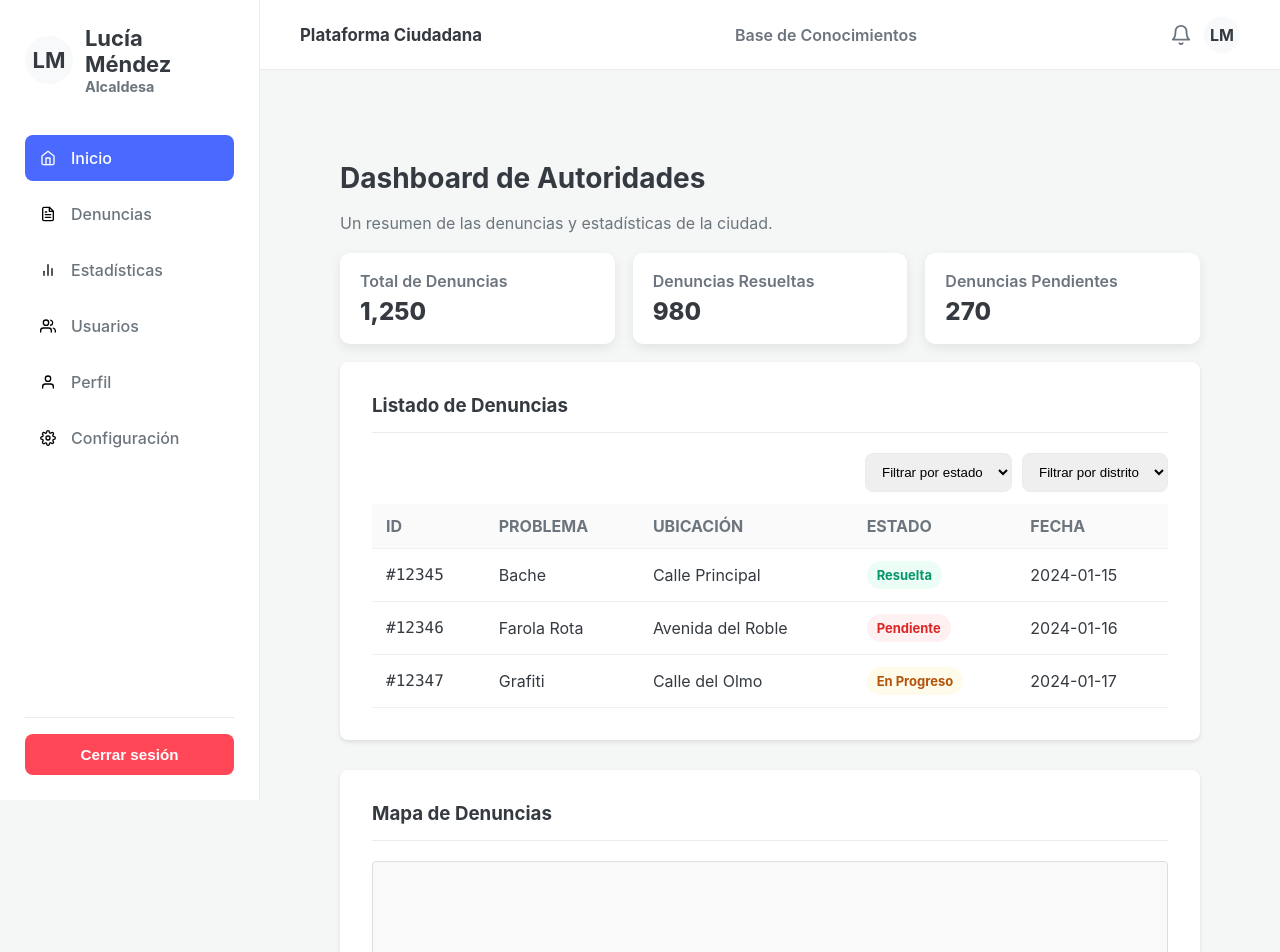
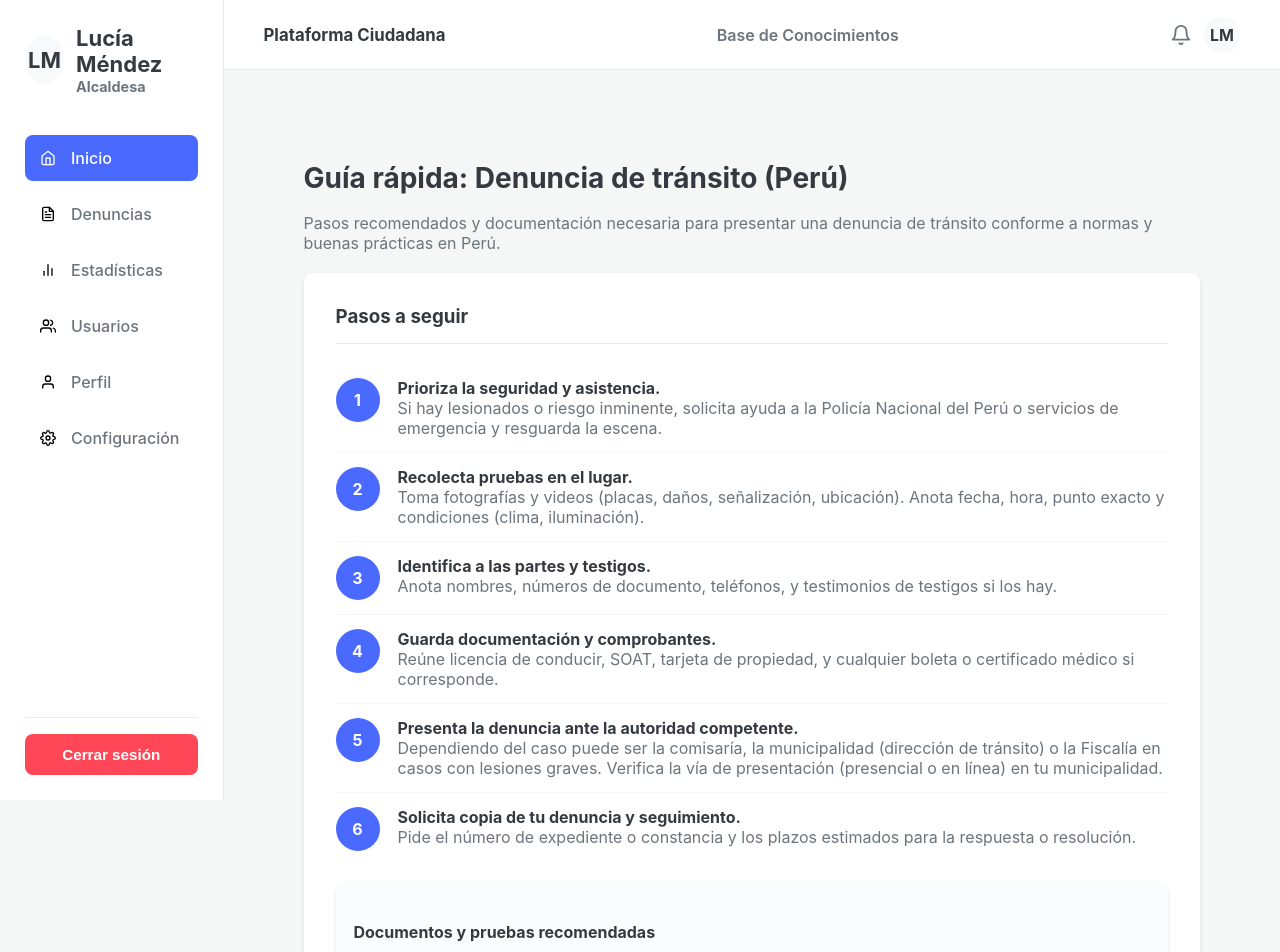
Before and after one commit to RonaldoTcnJnc/SistemadeDenuncias, a React (Vite) app: page /panel-autoridad in a window 1280 px wide. Shown: the top 952 px of the page. Built offline with nearby package versions, Linux system fonts and the light colour scheme; the HTML template or start-up script is replaced by a standard one.

Commit message:
feat(authority): replace dashboard with traffic-complaint guide (Peru)

```diff
--- a/src/components/Authority/AuthorityDashboard.css
+++ b/src/components/Authority/AuthorityDashboard.css
@@ -39,6 +39,24 @@
 .icon-gray { background: #6b7280; }
 .security-card .security-item svg { color: rgba(0,0,0,0.45); }
 
+/* Steps card styles replacing the dashboard */
+.steps-card { padding: 28px; border-radius: 14px; }
+.steps-list { list-style: none; counter-reset: step; padding: 0; margin: 0; }
+.steps-list .step { display:flex; gap:18px; align-items:flex-start; padding:14px 0; border-bottom:1px solid rgba(0,0,0,0.04); }
+.steps-list .step:last-child { border-bottom: none; }
+.step-number { width:44px; height:44px; border-radius:50%; background:var(--primary-color); color:#fff; display:flex; align-items:center; justify-content:center; font-weight:700; font-size:16px; flex:0 0 44px; }
+.step-content { flex:1; }
+.checklist.card { margin-top:18px; padding:18px; background: #fbfcfd; border-radius:10px; }
+.required-list { margin:8px 0 0 0; padding-left:18px; }
+.required-list li { margin-bottom:6px; }
+.note { margin-top:12px; padding:12px; background: #f7faf8; border-radius:10px; }
+.start-button { background:var(--primary-color); color:white; border:none; padding:10px 16px; border-radius:8px; cursor:pointer; font-weight:600; }
+
+@media (max-width: 700px) {
+  .step-number { width:36px; height:36px; font-size:14px; }
+  .authority-dashboard-container { padding:20px; }
+}
+
 @media (max-width: 900px) {
   .authority-grid { flex-direction:column; }
   .side-column { width:100%; }
--- a/src/components/Authority/AuthorityDashboard.jsx
+++ b/src/components/Authority/AuthorityDashboard.jsx
@@ -7,90 +7,76 @@ const AuthorityDashboard = () => {
   return (
     <AuthorityLayout>
       <div className="authority-dashboard-container">
-        <h1>Dashboard de Autoridades</h1>
-        <p className="subtitle">Un resumen de las denuncias y estadísticas de la ciudad.</p>
+        <h1>Guía rápida: Denuncia de tránsito (Perú)</h1>
+        <p className="subtitle">Pasos recomendados y documentación necesaria para presentar una denuncia de tránsito conforme a normas y buenas prácticas en Perú.</p>
 
-        <div className="stats-row">
-          <div className="stat-card">
-            <div className="stat-label">Total de Denuncias</div>
-            <div className="stat-value">1,250</div>
+        <div className="card steps-card">
+          <h3>Pasos a seguir</h3>
+          <ol className="steps-list">
+            <li className="step">
+              <div className="step-number">1</div>
+              <div className="step-content">
+                <strong>Prioriza la seguridad y asistencia.</strong>
+                <div className="muted">Si hay lesionados o riesgo inminente, solicita ayuda a la Policía Nacional del Perú o servicios de emergencia y resguarda la escena.</div>
+              </div>
+            </li>
+            <li className="step">
+              <div className="step-number">2</div>
+              <div className="step-content">
+                <strong>Recolecta pruebas en el lugar.</strong>
+                <div className="muted">Toma fotografías y videos (placas, daños, señalización, ubicación). Anota fecha, hora, punto exacto y condiciones (clima, iluminación).</div>
+              </div>
+            </li>
+            <li className="step">
+              <div className="step-number">3</div>
+              <div className="step-content">
+                <strong>Identifica a las partes y testigos.</strong>
+                <div className="muted">Anota nombres, números de documento, teléfonos, y testimonios de testigos si los hay.</div>
+              </div>
+            </li>
+            <li className="step">
+              <div className="step-number">4</div>
+              <div className="step-content">
+                <strong>Guarda documentación y comprobantes.</strong>
+                <div className="muted">Reúne licencia de conducir, SOAT, tarjeta de propiedad, y cualquier boleta o certificado médico si corresponde.</div>
+              </div>
+            </li>
+            <li className="step">
+              <div className="step-number">5</div>
+              <div className="step-content">
+                <strong>Presenta la denuncia ante la autoridad competente.</strong>
+                <div className="muted">Dependiendo del caso puede ser la comisaría, la municipalidad (dirección de tránsito) o la Fiscalía en casos con lesiones graves. Verifica la vía de presentación (presencial o en línea) en tu municipalidad.</div>
+              </div>
+            </li>
+            <li className="step">
+              <div className="step-number">6</div>
+              <div className="step-content">
+                <strong>Solicita copia de tu denuncia y seguimiento.</strong>
+                <div className="muted">Pide el número de expediente o constancia y los plazos estimados para la respuesta o resolución.</div>
+              </div>
+            </li>
+          </ol>
+
+          <div className="checklist card">
+            <h4>Documentos y pruebas recomendadas</h4>
+            <ul className="required-list">
+              <li>Fotos y videos del incidente</li>
+              <li>Documento de identidad (DNI/RUC)</li>
+              <li>Licencia de conducir y SOAT (si aplica)</li>
+              <li>Placas y modelo del vehículo involucrado</li>
+              <li>Contactos de testigos</li>
+              <li>Boletas, partes o certificados médicos (si hay lesiones)</li>
+            </ul>
           </div>
-          <div className="stat-card">
-            <div className="stat-label">Denuncias Resueltas</div>
-            <div className="stat-value">980</div>
+
+          <div className="note muted">
+            Esta guía resume pasos habituales y buenas prácticas. Para procedimientos y requisitos formales revisa la web de tu municipalidad o consulta con la Policía Nacional / Fiscalía según el caso.
           </div>
-          <div className="stat-card">
-            <div className="stat-label">Denuncias Pendientes</div>
-            <div className="stat-value">270</div>
+
+          <div style={{marginTop:16, textAlign:'right'}}>
+            <button className="start-button">Iniciar nueva denuncia</button>
           </div>
         </div>
-
-        <div className="card">
-          <h3>Listado de Denuncias</h3>
-          <div className="filters-row" style={{marginBottom: '12px'}}>
-            <div style={{flex:1}}></div>
-            <div style={{display:'flex', gap:10}}>
-              <select>
-                <option>Filtrar por estado</option>
-              </select>
-              <select>
-                <option>Filtrar por distrito</option>
-              </select>
-            </div>
-          </div>
-
-          <table className="denuncias-table">
-            <thead>
-              <tr><th>ID</th><th>PROBLEMA</th><th>UBICACIÓN</th><th>ESTADO</th><th>FECHA</th></tr>
-            </thead>
-            <tbody>
-              <tr>
-                <td className="mono">#12345</td>
-                <td>Bache</td>
-                <td>Calle Principal</td>
-                <td><span className="badge badge--resuelta">Resuelta</span></td>
-                <td>2024-01-15</td>
-              </tr>
-              <tr>
-                <td className="mono">#12346</td>
-                <td>Farola Rota</td>
-                <td>Avenida del Roble</td>
-                <td><span className="badge badge--pendiente">Pendiente</span></td>
-                <td>2024-01-16</td>
-              </tr>
-              <tr>
-                <td className="mono">#12347</td>
-                <td>Grafiti</td>
-                <td>Calle del Olmo</td>
-                <td><span className="badge badge--enprogreso">En Progreso</span></td>
-                <td>2024-01-17</td>
-              </tr>
-            </tbody>
-          </table>
-        </div>
-
-        <div className="card map-card" style={{marginTop:20}}>
-          <h3>Mapa de Denuncias</h3>
-          <div className="map-placeholder">Mapa de incidencias (placeholder)</div>
-        </div>
-
-        <aside style={{display:'none'}} className="side-column">
-          <div className="card security-card">
-            <h3>Seguridad</h3>
-            <div className="security-item">
-              <div className="label"><span className="icon icon-blue"><FiLock /></span> <span>Cambiar contraseña</span></div>
-              <FiChevronRight />
-            </div>
-            <div className="security-item">
-              <div className="label"><span className="icon icon-green"><FiShield /></span> <span>Autenticación de dos factores</span></div>
-              <FiChevronRight />
-            </div>
-            <div className="security-item">
-              <div className="label"><span className="icon icon-gray"><FiClock /></span> <span>Actividad de la cuenta</span></div>
-              <FiChevronRight />
-            </div>
-          </div>
-        </aside>
       </div>
     </AuthorityLayout>
   );
```
Also changed, not shown: 1 other file (tests, documents, lock files or other folders).
